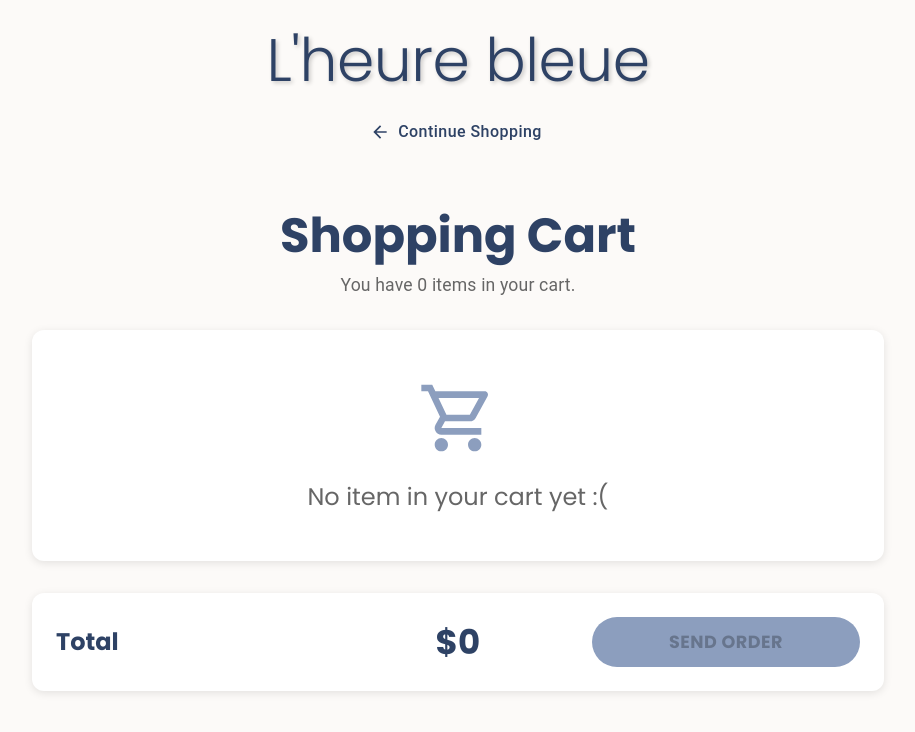
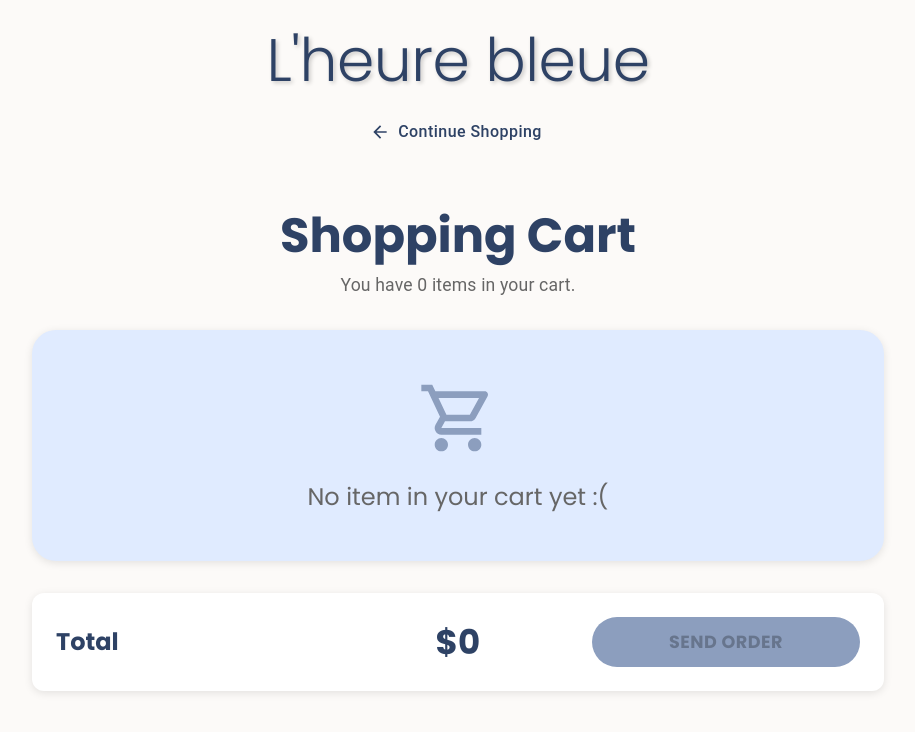
Before and after one commit to gimme-honeylemon/advminiproject, a Next.js app in the folder nextjs/: page /cart in a window 1280 px wide. Shown: the top 732 px of the page, without its empty margins (182-1097 px from the left). Built offline with nearby package versions, Linux system fonts and the light colour scheme.

Commit message:
background color changes

```diff
--- a/nextjs/app/cart/page.js
+++ b/nextjs/app/cart/page.js
@@ -115,8 +115,8 @@ export default function CartPage() {
             sx={{
               textAlign: 'center',
               padding: 6,
-              backgroundColor: 'white',
-              borderRadius: 3,
+              backgroundColor: "#E0EBFF",
+              borderRadius: 6,
               marginBottom: 4,
               boxShadow: '0 2px 8px rgba(0,0,0,0.1)'
             }}
```
